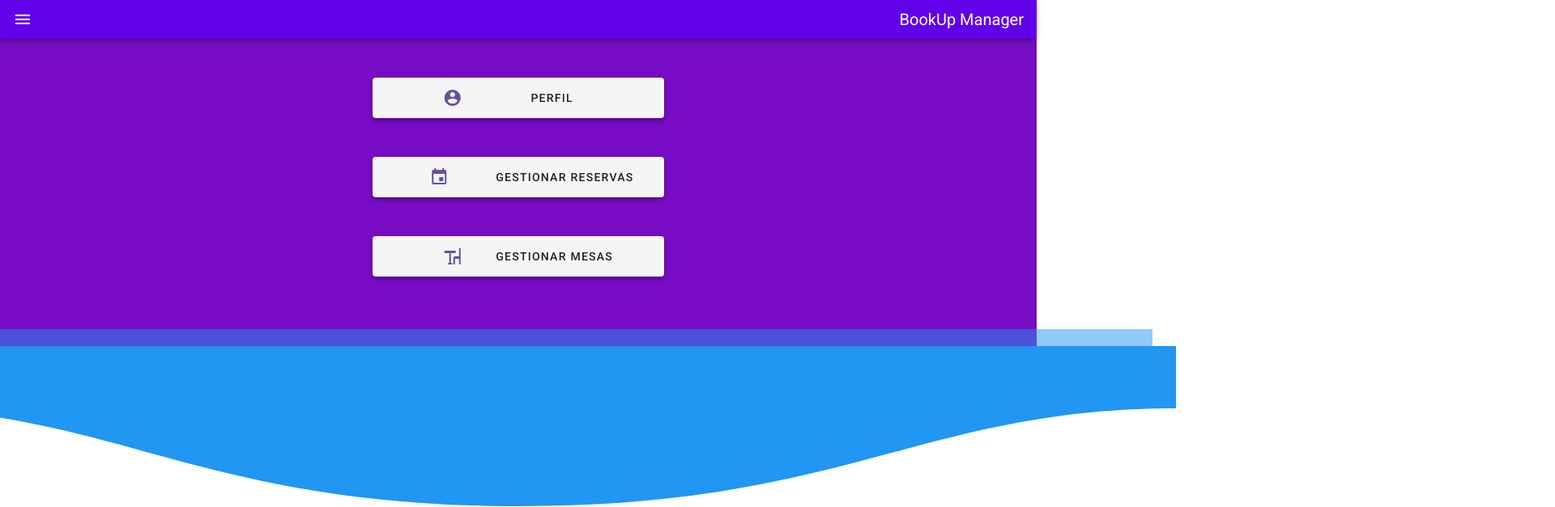
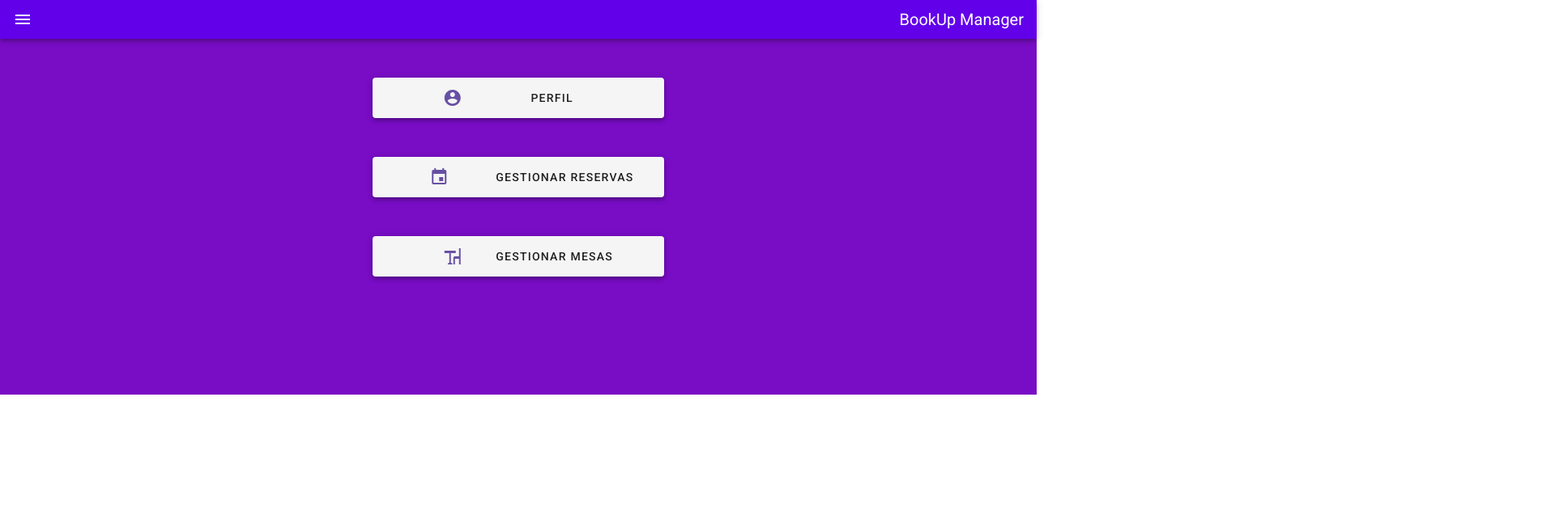
Before and after one commit to RaulBM94/BookUp-Manager-Frontend, a Vue app: page /personal in a window 1280 px wide. Shown: the top 627 px of the page at 81% size, 1920 px wide, since content can reach past the window. Built offline with nearby package versions, Linux system fonts and the light colour scheme.

Commit message:
files merged

```diff
--- a/src/views/PersonalView.vue
+++ b/src/views/PersonalView.vue
@@ -34,8 +34,8 @@
       </v-btn>
     </v-row>
 
-    <div class="wave w1"></div>
-    <div class="wave w2"></div>
+    <!-- <div class="wave w1"></div>
+    <div class="wave w2"></div> -->
 
   </div>
 </template>
--- a/src/views/ReservationSend.vue
+++ b/src/views/ReservationSend.vue
@@ -10,6 +10,7 @@
                 <v-textarea filled label="Mensaje" auto-grow hide-details="auto"
                     value="Le indicamos que tiene su reserva para el día..."></v-textarea>
             </v-row>
+
         </v-card-text>
         <v-card-actions>
             <v-row allign="center" class="mx-0 ">
```
